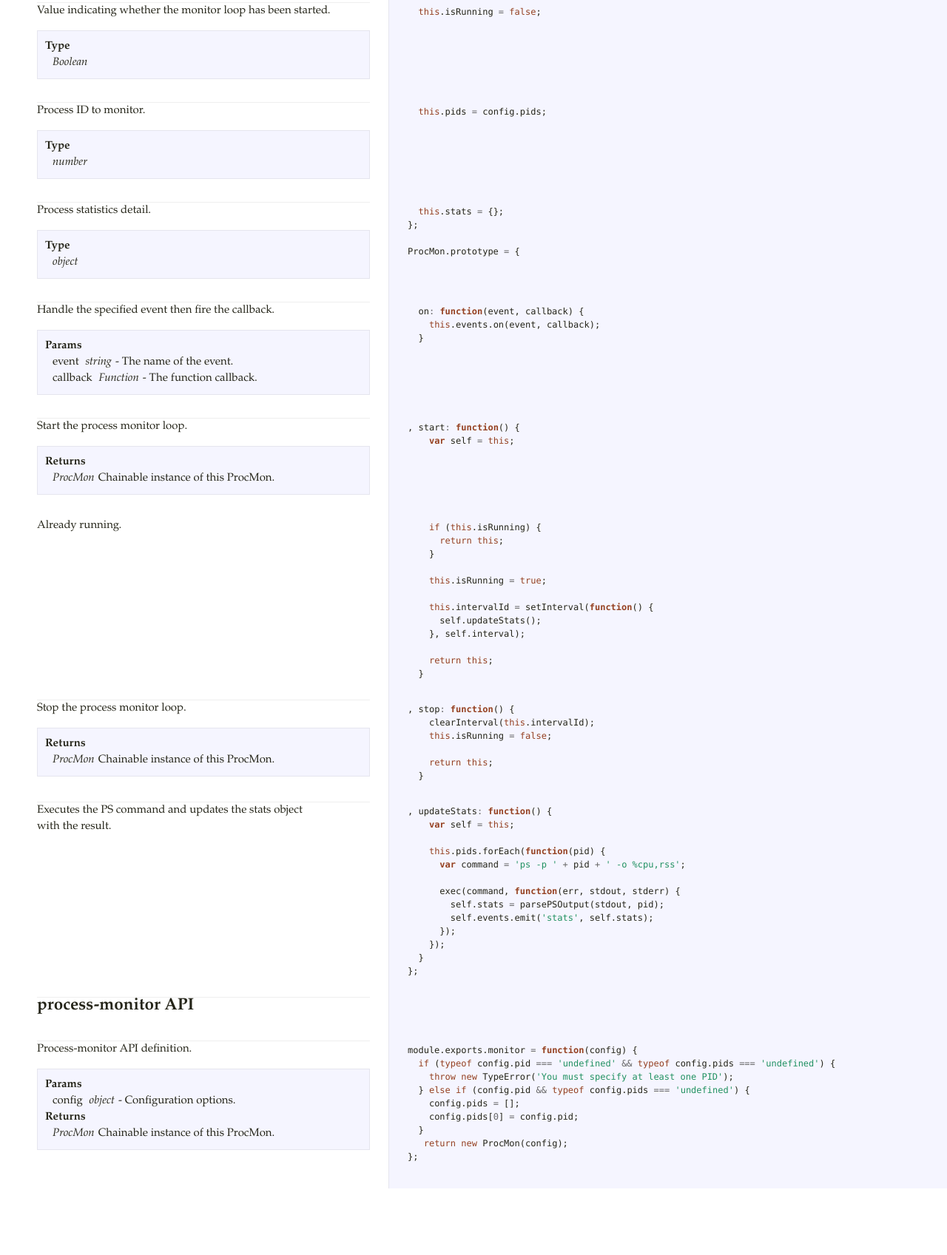
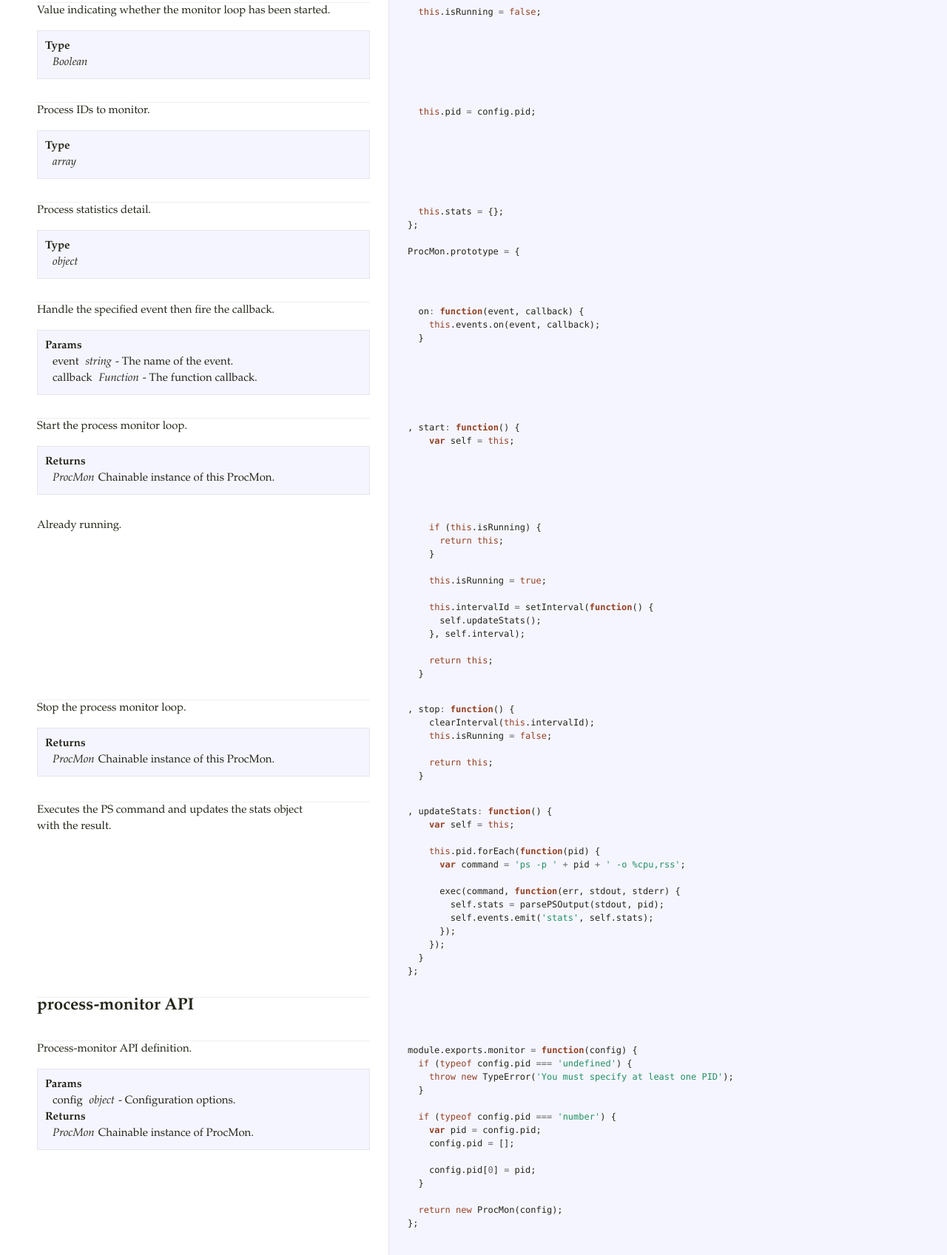
Before and after one commit to XervoIO/process-monitor, a website: page docs/lib/process-monitor.js.html in a window 1280 px wide. Shown: the part 1217-2914 px from the top of the page at 74% size. Before the commit the page ends 2824 px from the top, so only its background shows below. Drawn offline with Linux system fonts and the light colour scheme.

Commit message:
Now accepts either a number or array of numbers for the pid configuration option

```diff
--- a/docs/lib/process-monitor.js.html
+++ b/docs/lib/process-monitor.js.html
@@ -20,8 +20,8 @@
 </td><td class="code"><div class="highlight"><pre>  <span class="k">this</span><span class="p">.</span><span class="nx">events</span> <span class="o">=</span> <span class="k">new</span> <span class="nx">Emitter</span><span class="p">();</span></pre></div></td></tr><tr id="section-8"><td class="docs"><div class="pilwrap"><a href="#section-8" class="pilcrow">&#182;</a></div><div class="dox"><div class="summary"><p>Update interval.</p></div><div class="details"><div class="dox_tag_title">Type</div><div class="dox_tag_detail"><span class="dox_type">number</span></div></div><div class="body"></div></div>
 </td><td class="code"><div class="highlight"><pre>  <span class="k">this</span><span class="p">.</span><span class="nx">interval</span> <span class="o">=</span> <span class="nx">config</span><span class="p">.</span><span class="nx">interval</span> <span class="o">||</span> <span class="mi">1000</span><span class="p">;</span></pre></div></td></tr><tr id="section-9"><td class="docs"><div class="pilwrap"><a href="#section-9" class="pilcrow">&#182;</a></div><div class="dox"><div class="summary"><p>Reference to the monitor loop interval.</p></div><div class="details"><div class="dox_tag_title">Type</div><div class="dox_tag_detail"><span class="dox_type">function</span></div></div><div class="body"></div></div>
 </td><td class="code"><div class="highlight"><pre>  <span class="k">this</span><span class="p">.</span><span class="nx">intervalId</span> <span class="o">=</span> <span class="kc">null</span><span class="p">;</span></pre></div></td></tr><tr id="section-10"><td class="docs"><div class="pilwrap"><a href="#section-10" class="pilcrow">&#182;</a></div><div class="dox"><div class="summary"><p>Value indicating whether the monitor loop has been started.</p></div><div class="details"><div class="dox_tag_title">Type</div><div class="dox_tag_detail"><span class="dox_type">Boolean</span></div></div><div class="body"></div></div>
-</td><td class="code"><div class="highlight"><pre>  <span class="k">this</span><span class="p">.</span><span class="nx">isRunning</span> <span class="o">=</span> <span class="kc">false</span><span class="p">;</span></pre></div></td></tr><tr id="section-11"><td class="docs"><div class="pilwrap"><a href="#section-11" class="pilcrow">&#182;</a></div><div class="dox"><div class="summary"><p>Process ID to monitor.</p></div><div class="details"><div class="dox_tag_title">Type</div><div class="dox_tag_detail"><span class="dox_type">number</span></div></div><div class="body"></div></div>
-</td><td class="code"><div class="highlight"><pre>  <span class="k">this</span><span class="p">.</span><span class="nx">pids</span> <span class="o">=</span> <span class="nx">config</span><span class="p">.</span><span class="nx">pids</span><span class="p">;</span></pre></div></td></tr><tr id="section-12"><td class="docs"><div class="pilwrap"><a href="#section-12" class="pilcrow">&#182;</a></div><div class="dox"><div class="summary"><p>Process statistics detail.</p></div><div class="details"><div class="dox_tag_title">Type</div><div class="dox_tag_detail"><span class="dox_type">object</span></div></div><div class="body"></div></div>
+</td><td class="code"><div class="highlight"><pre>  <span class="k">this</span><span class="p">.</span><span class="nx">isRunning</span> <span class="o">=</span> <span class="kc">false</span><span class="p">;</span></pre></div></td></tr><tr id="section-11"><td class="docs"><div class="pilwrap"><a href="#section-11" class="pilcrow">&#182;</a></div><div class="dox"><div class="summary"><p>Process IDs to monitor.</p></div><div class="details"><div class="dox_tag_title">Type</div><div class="dox_tag_detail"><span class="dox_type">array</span></div></div><div class="body"></div></div>
+</td><td class="code"><div class="highlight"><pre>  <span class="k">this</span><span class="p">.</span><span class="nx">pid</span> <span class="o">=</span> <span class="nx">config</span><span class="p">.</span><span class="nx">pid</span><span class="p">;</span></pre></div></td></tr><tr id="section-12"><td class="docs"><div class="pilwrap"><a href="#section-12" class="pilcrow">&#182;</a></div><div class="dox"><div class="summary"><p>Process statistics detail.</p></div><div class="details"><div class="dox_tag_title">Type</div><div class="dox_tag_detail"><span class="dox_type">object</span></div></div><div class="body"></div></div>
 </td><td class="code"><div class="highlight"><pre>  <span class="k">this</span><span class="p">.</span><span class="nx">stats</span> <span class="o">=</span> <span class="p">{};</span>
 <span class="p">};</span>
 
@@ -52,7 +52,7 @@
 </td><td class="code"><div class="highlight"><pre><span class="p">,</span> <span class="nx">updateStats</span><span class="o">:</span> <span class="kd">function</span><span class="p">()</span> <span class="p">{</span>
     <span class="kd">var</span> <span class="nx">self</span> <span class="o">=</span> <span class="k">this</span><span class="p">;</span>
 
-    <span class="k">this</span><span class="p">.</span><span class="nx">pids</span><span class="p">.</span><span class="nx">forEach</span><span class="p">(</span><span class="kd">function</span><span class="p">(</span><span class="nx">pid</span><span class="p">)</span> <span class="p">{</span>
+    <span class="k">this</span><span class="p">.</span><span class="nx">pid</span><span class="p">.</span><span class="nx">forEach</span><span class="p">(</span><span class="kd">function</span><span class="p">(</span><span class="nx">pid</span><span class="p">)</span> <span class="p">{</span>
       <span class="kd">var</span> <span class="nx">command</span> <span class="o">=</span> <span class="s1">&#39;ps -p &#39;</span> <span class="o">+</span> <span class="nx">pid</span> <span class="o">+</span> <span class="s1">&#39; -o %cpu,rss&#39;</span><span class="p">;</span>
 
       <span class="nx">exec</span><span class="p">(</span><span class="nx">command</span><span class="p">,</span> <span class="kd">function</span><span class="p">(</span><span class="nx">err</span><span class="p">,</span> <span class="nx">stdout</span><span class="p">,</span> <span class="nx">stderr</span><span class="p">)</span> <span class="p">{</span>
@@ -62,15 +62,20 @@
     <span class="p">});</span>
   <span class="p">}</span>
 <span class="p">};</span></pre></div></td></tr><tr id="section-18"><td class="docs"><div class="pilwrap"><a href="#section-18" class="pilcrow">&#182;</a></div><div class="dox"><div class="summary"><h2>process-monitor API</h2></div><div class="body"></div></div>
-</td><td class="code"><div class="highlight"><pre></pre></div></td></tr><tr id="section-19"><td class="docs"><div class="pilwrap"><a href="#section-19" class="pilcrow">&#182;</a></div><div class="dox"><div class="summary"><p>Process-monitor API definition.</p></div><div class="details"><div class="dox_tag_title">Params</div><div class="dox_tag_detail"><span>config </span><span class="dox_type">object</span><span>- Configuration options.</span></div><div class="dox_tag_title">Returns</div><div class="dox_tag_detail"><span class="dox_type">ProcMon</span><span>Chainable instance of this ProcMon.</span></div></div><div class="body"></div></div>
+</td><td class="code"><div class="highlight"><pre></pre></div></td></tr><tr id="section-19"><td class="docs"><div class="pilwrap"><a href="#section-19" class="pilcrow">&#182;</a></div><div class="dox"><div class="summary"><p>Process-monitor API definition.</p></div><div class="details"><div class="dox_tag_title">Params</div><div class="dox_tag_detail"><span>config </span><span class="dox_type">object</span><span>- Configuration options.</span></div><div class="dox_tag_title">Returns</div><div class="dox_tag_detail"><span class="dox_type">ProcMon</span><span>Chainable instance of ProcMon.</span></div></div><div class="body"></div></div>
 </td><td class="code"><div class="highlight"><pre><span class="nx">module</span><span class="p">.</span><span class="nx">exports</span><span class="p">.</span><span class="nx">monitor</span> <span class="o">=</span> <span class="kd">function</span><span class="p">(</span><span class="nx">config</span><span class="p">)</span> <span class="p">{</span>
-  <span class="k">if</span> <span class="p">(</span><span class="k">typeof</span> <span class="nx">config</span><span class="p">.</span><span class="nx">pid</span> <span class="o">===</span> <span class="s1">&#39;undefined&#39;</span> <span class="o">&amp;&amp;</span> <span class="k">typeof</span> <span class="nx">config</span><span class="p">.</span><span class="nx">pids</span> <span class="o">===</span> <span class="s1">&#39;undefined&#39;</span><span class="p">)</span> <span class="p">{</span>
+  <span class="k">if</span> <span class="p">(</span><span class="k">typeof</span> <span class="nx">config</span><span class="p">.</span><span class="nx">pid</span> <span class="o">===</span> <span class="s1">&#39;undefined&#39;</span><span class="p">)</span> <span class="p">{</span>
     <span class="k">throw</span> <span class="k">new</span> <span class="nx">TypeError</span><span class="p">(</span><span class="s1">&#39;You must specify at least one PID&#39;</span><span class="p">);</span>
-  <span class="p">}</span> <span class="k">else</span> <span class="k">if</span> <span class="p">(</span><span class="nx">config</span><span class="p">.</span><span class="nx">pid</span> <span class="o">&amp;&amp;</span> <span class="k">typeof</span> <span class="nx">config</span><span class="p">.</span><span class="nx">pids</span> <span class="o">===</span> <span class="s1">&#39;undefined&#39;</span><span class="p">)</span> <span class="p">{</span>
-    <span class="nx">config</span><span class="p">.</span><span class="nx">pids</span> <span class="o">=</span> <span class="p">[];</span>
-    <span class="nx">config</span><span class="p">.</span><span class="nx">pids</span><span class="p">[</span><span class="mi">0</span><span class="p">]</span> <span class="o">=</span> <span class="nx">config</span><span class="p">.</span><span class="nx">pid</span><span class="p">;</span>
   <span class="p">}</span>
-   <span class="k">return</span> <span class="k">new</span> <span class="nx">ProcMon</span><span class="p">(</span><span class="nx">config</span><span class="p">);</span>
+
+  <span class="k">if</span> <span class="p">(</span><span class="k">typeof</span> <span class="nx">config</span><span class="p">.</span><span class="nx">pid</span> <span class="o">===</span> <span class="s1">&#39;number&#39;</span><span class="p">)</span> <span class="p">{</span>
+    <span class="kd">var</span> <span class="nx">pid</span> <span class="o">=</span> <span class="nx">config</span><span class="p">.</span><span class="nx">pid</span><span class="p">;</span>
+    <span class="nx">config</span><span class="p">.</span><span class="nx">pid</span> <span class="o">=</span> <span class="p">[];</span>
+
+    <span class="nx">config</span><span class="p">.</span><span class="nx">pid</span><span class="p">[</span><span class="mi">0</span><span class="p">]</span> <span class="o">=</span> <span class="nx">pid</span><span class="p">;</span>
+  <span class="p">}</span>
+
+  <span class="k">return</span> <span class="k">new</span> <span class="nx">ProcMon</span><span class="p">(</span><span class="nx">config</span><span class="p">);</span>
 <span class="p">};</span>
 
 </pre></div></td></tr></tbody></table><div id="projectname"><a href="../index.html">Process-Monitor</a></div></div></body></html>
```
Also changed, not shown: docs/index.html (+5 -6 lines), test/process-monitor_test.js (+1 -1 lines), README.md, lib/process-monitor.js.
